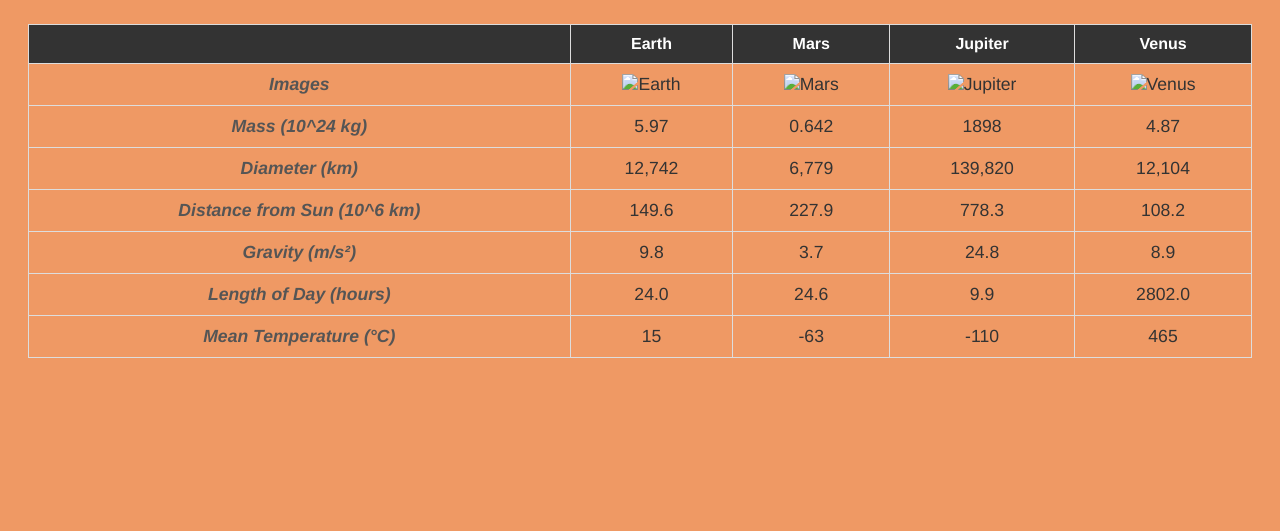
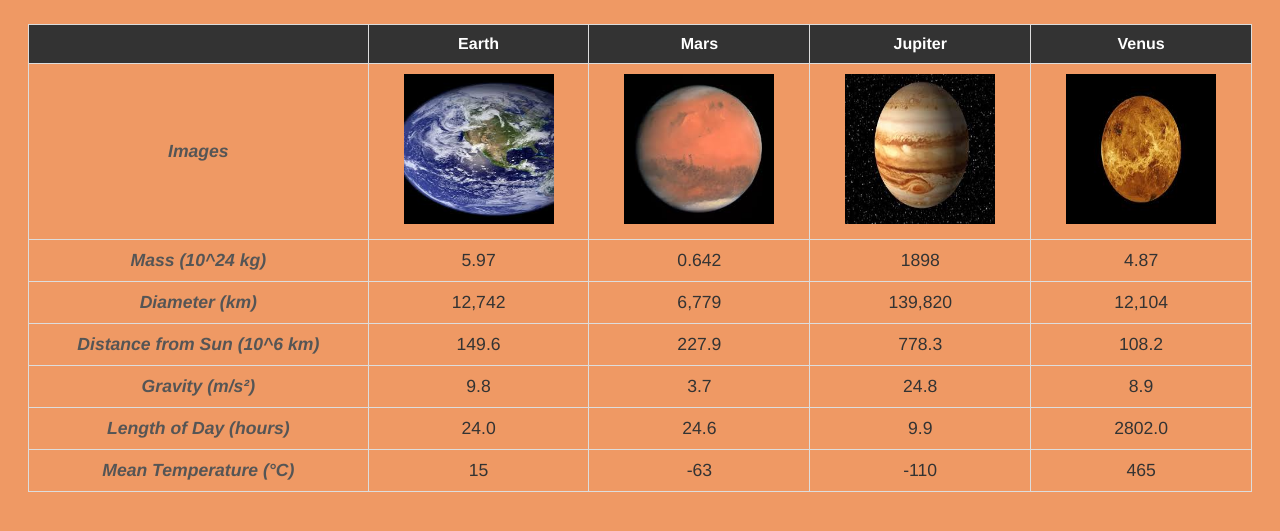
Before and after one commit to rduong11/webdev_lab7, a plain HTML site: page index.html in a window 1280 px wide. Shown: the part 103-634 px from the top of the page. Drawn offline with Linux system fonts and the light colour scheme.

Commit message:
did not have the correct links...

```diff
--- a/index.html
+++ b/index.html
@@ -17,10 +17,10 @@
     </tr>
     <tr>
       <td>Images</td>
-      <td><img src="images/earth.jpeg" alt="Earth"></td>
-      <td><img src="images/mars.jpeg" alt="Mars"></td>
-      <td><img src="images/jupiter.jpeg" alt="Jupiter"></td>
-      <td><img src="images/venus.jpeg" alt="Venus"></td>
+      <td><img src="images/lab7_earth.jpeg" alt="Earth"></td>
+      <td><img src="images/lab7_mars.jpeg" alt="Mars"></td>
+      <td><img src="images/lab7_jupiter.jpeg" alt="Jupiter"></td>
+      <td><img src="images/lab7_venus.jpeg" alt="Venus"></td>
     </tr>
     <tr>
       <td>Mass (10^24 kg)</td>
```
